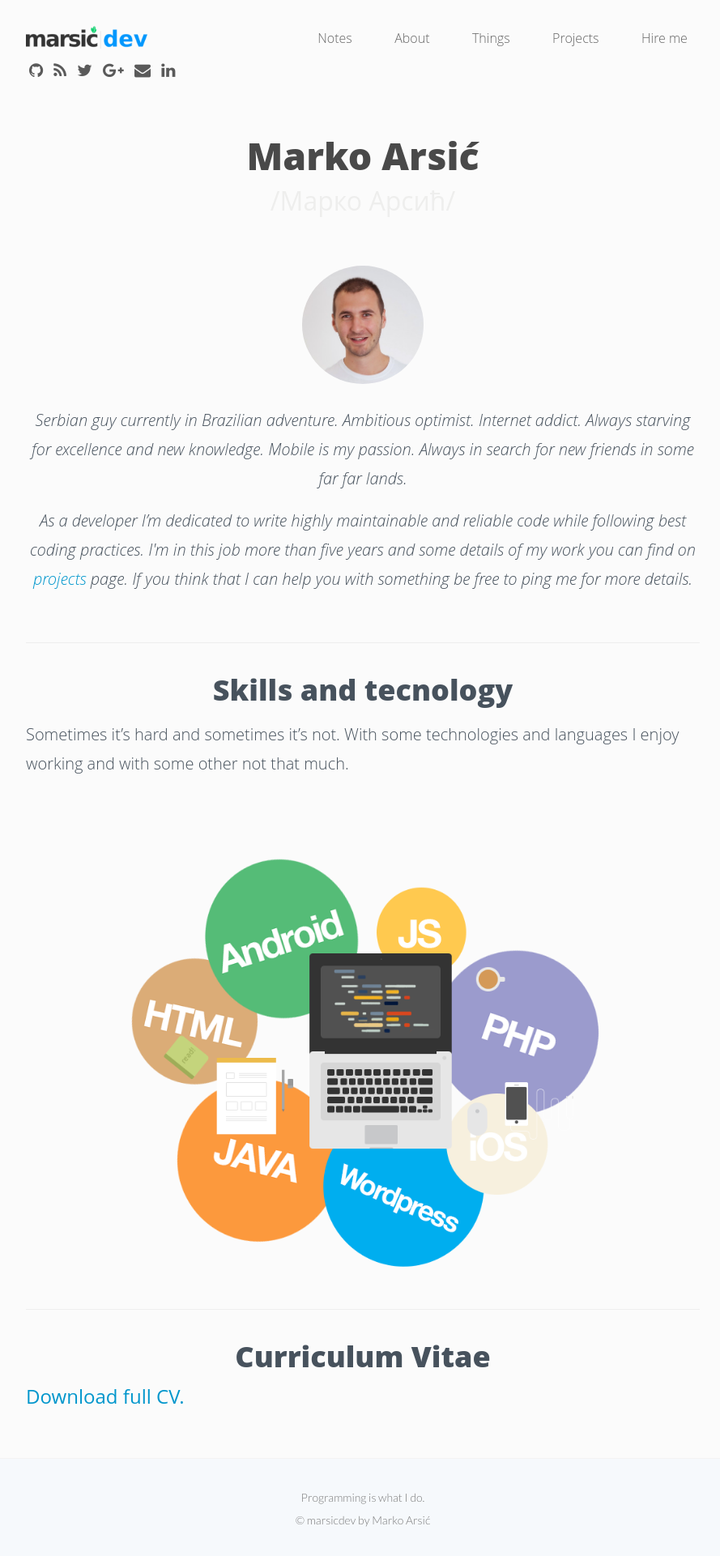
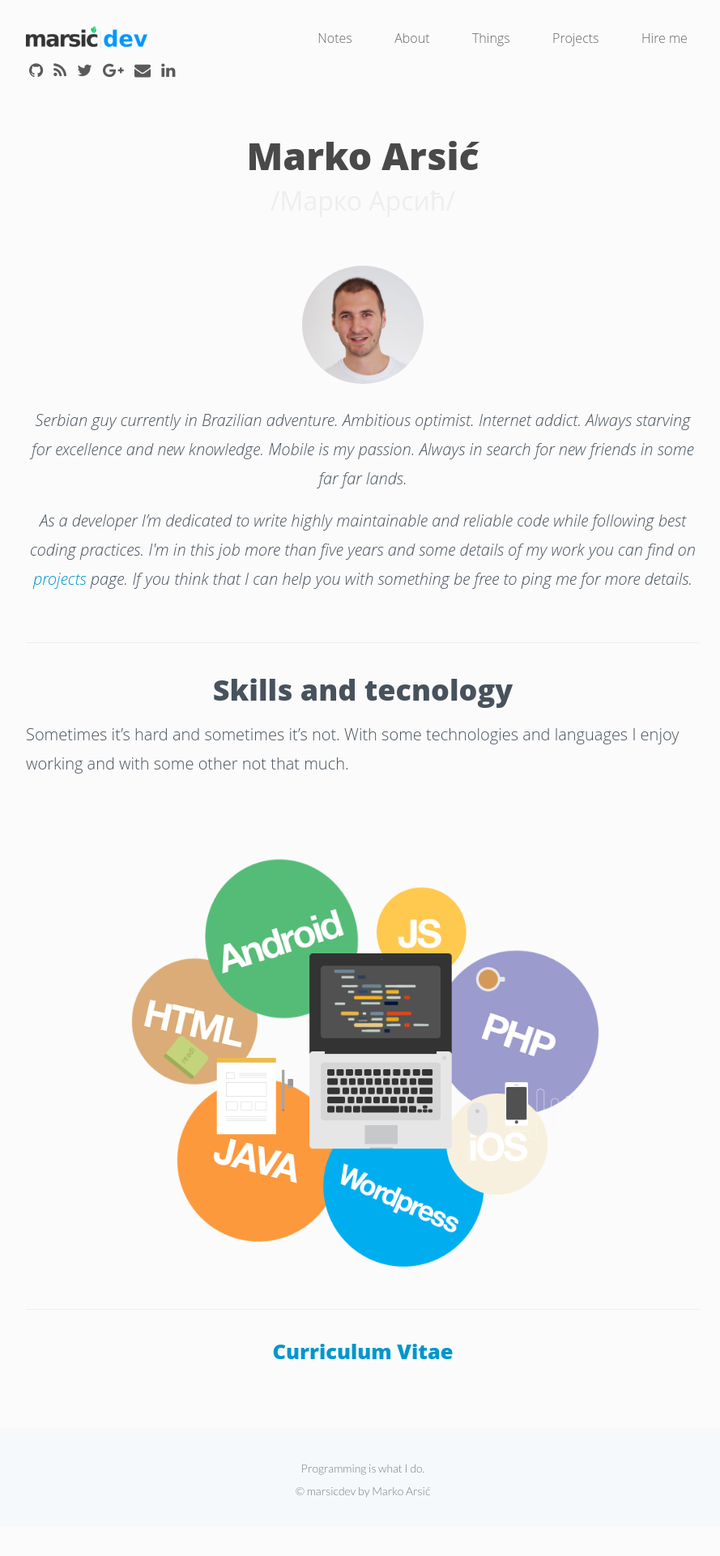
Before and after one commit to marsicdev/marsicdev.github.io, a Jekyll site: the page built from about.html, in a window 1280 px wide. Shown: the whole page at 81% size, without its empty margins (192-1081 px from the left). Built offline with Jekyll 4.4.1, drawn with Linux system fonts in a browser that asks for light colours; nearby versions of some CDN libraries; after the commit the page ends 1885 px from its top, so only the background shows below that.

Commit message:
Fix CV link and position

```diff
--- a/about.html
+++ b/about.html
@@ -28,7 +28,4 @@ permalink: /about/
 <hr>
 
 <br>
-<h3 style="text-align: center;">Curriculum Vitae</h3>
-<div>
-    <a href="/files/marko-arsic-cv-eng-with-img.pdf" title="Curriculum Vitae">Download full CV.</a>
-</div>
+<a href="/files/marko-arsic-cv-eng-with-img.pdf" title="Curriculum Vitae"><h4 style="text-align: center;">Curriculum Vitae</h4></a>
```
